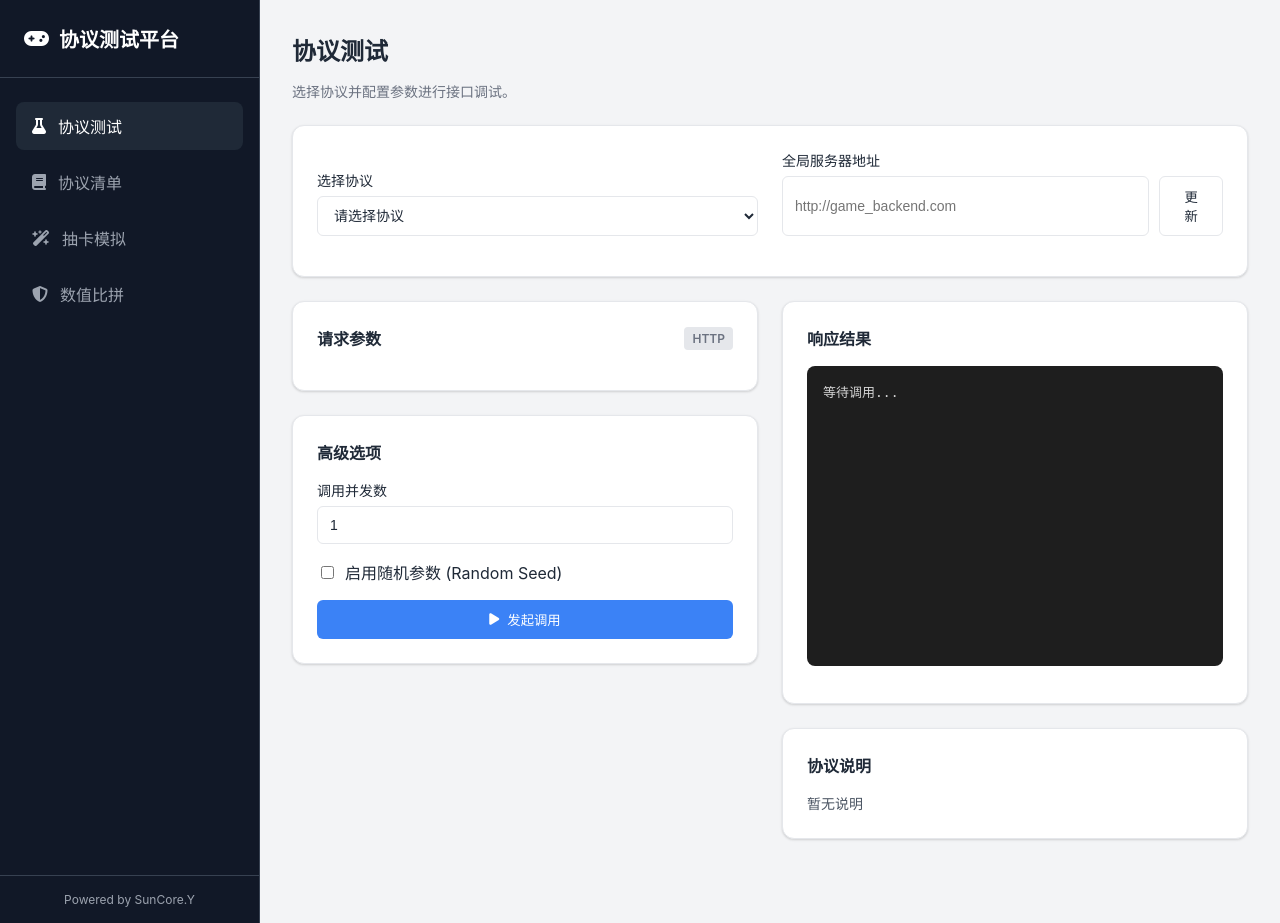
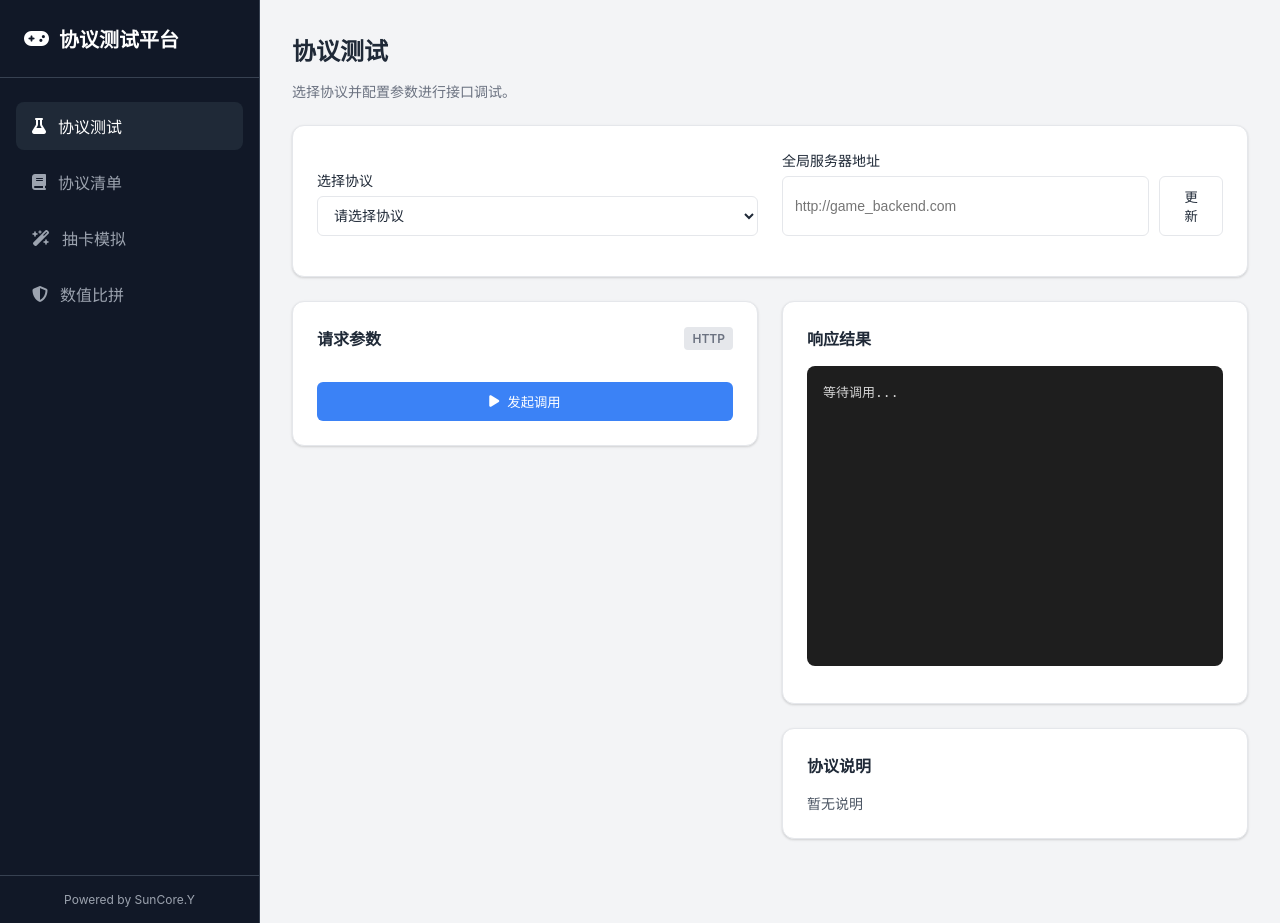
Before and after one commit to suncore946/protocal_platform, a Flask app: page / in a window 1280 px wide. Run offline with Flask 3, Linux system fonts and the light colour scheme.

Commit message:
feat: 变更前端模板页面

```diff
--- a/templates/index.html
+++ b/templates/index.html
@@ -79,23 +79,9 @@
 
              <!-- Dynamic Form -->
              <form id="paramForm"></form>
-          </div>
-
-          <div class="card">
-            <h3 style="margin:0 0 16px 0; font-size:16px;">高级选项</h3>
-            <div class="form-group">
-               <label class="label">调用并发数</label>
-               <input type="number" id="concurrency" class="input" value="1" min="1" max="50" />
-            </div>
-            <div class="form-group">
-              <label style="display:flex; align-items:center; gap:8px; cursor:pointer;">
-                <input type="checkbox" id="withRandom" />
-                <span>启用随机参数 (Random Seed)</span>
-              </label>
-            </div>
-            <button id="callBtn" class="btn" style="width:100%;">
-              <i class="fa-solid fa-play" style="margin-right:8px;"></i> 发起调用
-            </button>
+             <button id="callBtn" class="btn" style="width:100%; margin-top:16px;">
+               <i class="fa-solid fa-play" style="margin-right:8px;"></i> 发起调用
+             </button>
           </div>
         </div>
 
@@ -386,12 +372,6 @@
            }
        }
 
-       const concurrency = document.getElementById('concurrency').value;
-       const withRandom = document.getElementById('withRandom').checked;
-
-       payload.concurrency = concurrency;
-       payload.with_random = withRandom;
-
        fetch('/api/protocol/' + currentProtocolData.id + '/call', {
           method: 'POST',
           headers: {'Content-Type': 'application/json'},
```
